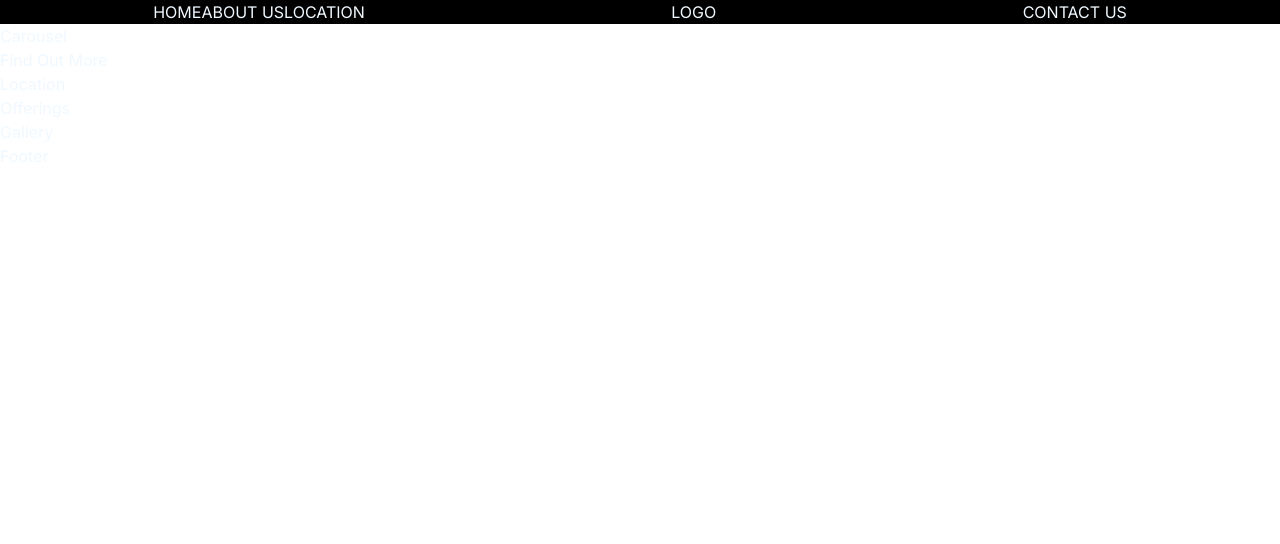
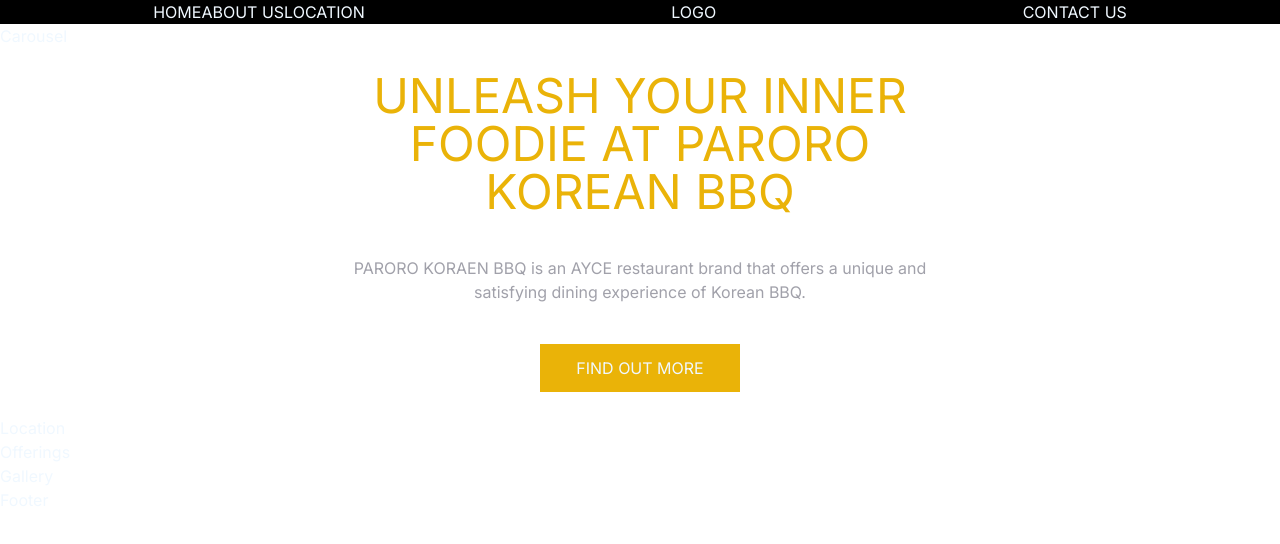
Before and after one commit to ITERSYNC/parorobbq, a Next.js app: page / in a window 1280 px wide. Shown: the top 544 px of the page. Built offline with nearby package versions, Linux system fonts and the light colour scheme.

Commit message:
Find Out More Section

```diff
--- /dev/null
+++ b/app/FindOutMore.tsx
@@ -0,0 +1,21 @@
+import React from 'react'
+import Image from 'next/image'
+
+function FindOutMore() {
+  return (
+    <div className=' text-center flex justify-center py-6'>
+      <div className='w-1/2 flex flex-col gap-10 items-center'>
+        <h1 className='text-5xl text-yellow-500'>
+          UNLEASH YOUR INNER FOODIE AT PARORO KOREAN BBQ
+        </h1>
+        <div className='text-zinc-400'>
+          PARORO KORAEN BBQ is an AYCE restaurant brand that offers a unique and
+          satisfying dining experience of Korean BBQ.
+        </div>
+        <button className='bg-yellow-500 p-3 w-[200px]'>FIND OUT MORE</button>
+      </div>
+    </div>
+  )
+}
+
+export default FindOutMore
--- a/app/page.tsx
+++ b/app/page.tsx
@@ -1,13 +1,14 @@
 import Image from 'next/image'
 import Header from './Header'
+import FindOutMore from './FindOutMore'
 
 export default function Home() {
   return (
-    <main >
+    <main>
       <Header />
 
       <div>Carousel</div>
-    <div>Find Out More</div>
+      <FindOutMore />
       <div>Location</div>
       <div>Offerings</div>
       <div>Gallery</div>
```
Also changed, not shown: public/assets/logo.svg (added). Lines whose indentation alone changed are shown as unchanged.
